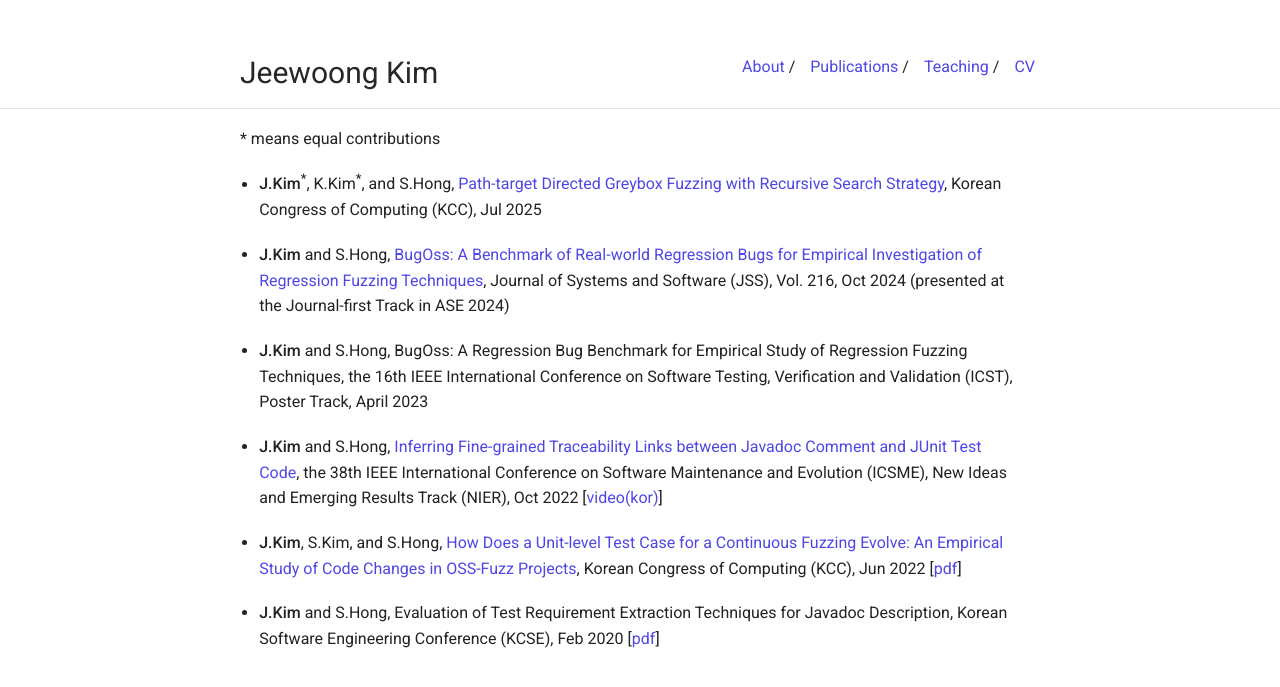
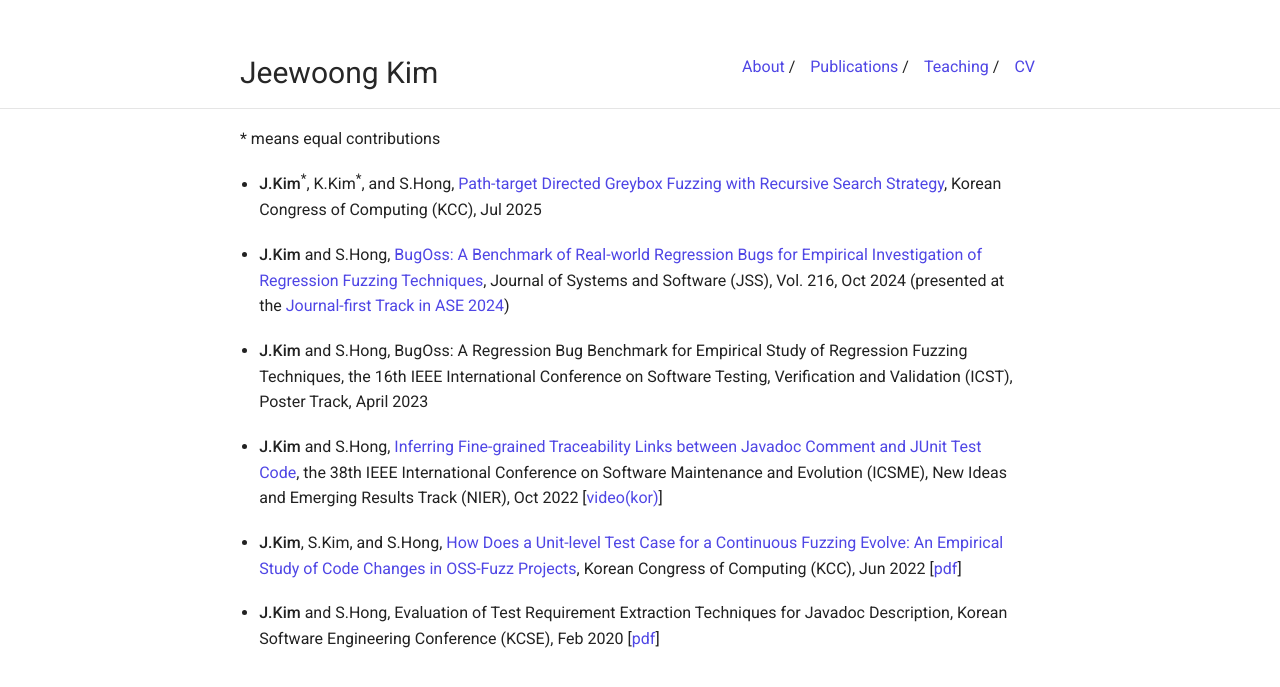
Before and after one commit to JeewoongKim/jeewoongkim.github.io, a Jekyll site: the page built from publications.md, in a window 1280 px wide. Shown: the top 687 px of the page. Built offline with Jekyll 4.4.1, drawn with Linux system fonts in a browser that asks for light colours; part of the change alters nothing that is shown.

Commit message:
link jf-ase2024 presentation

```diff
--- a/publications.md
+++ b/publications.md
@@ -7,7 +7,7 @@ body_class: publications-page
 \* means equal contributions
 
 - **J.Kim**<sup>*</sup>, K.Kim<sup>*</sup>, and S.Hong, [Path-target Directed Greybox Fuzzing with Recursive Search Strategy](https://www.dbpia.co.kr/journal/articleDetail?nodeId=NODE12318196), Korean Congress of Computing (KCC), Jul 2025
-- **J.Kim** and S.Hong, [BugOss: A Benchmark of Real-world Regression Bugs for Empirical Investigation of Regression Fuzzing Techniques](https://www.sciencedirect.com/science/article/abs/pii/S016412122400164X), Journal of Systems and Software (JSS), Vol. 216, Oct 2024 (presented at the Journal-first Track in ASE 2024)
+- **J.Kim** and S.Hong, [BugOss: A Benchmark of Real-world Regression Bugs for Empirical Investigation of Regression Fuzzing Techniques](https://www.sciencedirect.com/science/article/abs/pii/S016412122400164X), Journal of Systems and Software (JSS), Vol. 216, Oct 2024 (presented at the [Journal-first Track in ASE 2024](https://conf.researchr.org/details/ase-2024/ase-2024-journal-first-papers/2/BUGOSS-A-Benchmark-of-Real-world-Regression-Bugs-for-Empirical-Investigation-of-Regr))
 - **J.Kim** and S.Hong, BugOss: A Regression Bug Benchmark for Empirical Study of Regression Fuzzing Techniques, the 16th IEEE International Conference on Software Testing, Verification and Validation (ICST), Poster Track, April 2023
 - **J.Kim** and S.Hong, [Inferring Fine-grained Traceability Links between Javadoc Comment and JUnit Test Code](https://ieeexplore.ieee.org/document/9978264/), the 38th IEEE International Conference on Software Maintenance and Evolution (ICSME), New Ideas and Emerging Results Track (NIER), Oct 2022 \[[video(kor)](https://youtu.be/cYSnoM7Z9hc)\]
 - **J.Kim**, S.Kim, and S.Hong, [How Does a Unit-level Test Case for a Continuous Fuzzing Evolve: An Empirical Study of Code Changes in OSS-Fuzz Projects](https://www.dbpia.co.kr/journal/articleDetail?nodeId=NODE11113310&buildDate=2026-02-24+10%3A04%3A31&cdnUrl=https%3A%2F%2Fcdn.dbpia.co.kr%2Fstatic&nowDate=20260330_1&appVersion=1.0.0&buildTime=20260224100431&minify=.min&nodeId=NODE11113310&mobileYN=N&medaTypeCode=185005&isPDFSizeAllowed=true&locale=ko&foreignIpYn=N&articleTitle=%EC%97%B0%EC%86%8D%EC%A0%81+%ED%8D%BC%EC%A7%95%EC%9D%84+%EC%9C%84%ED%95%9C+%EC%9C%A0%EB%8B%9B+%ED%85%8C%EC%8A%A4%ED%8A%B8%EB%8A%94+%EC%96%B4%EB%96%BB%EA%B2%8C+%EB%B3%80%ED%99%94%ED%95%98%EB%8A%94%EA%B0%80%3A+OSS-Fuzz%EC%9D%98+%ED%8D%BC%EC%A7%95+%ED%85%8C%EC%8A%A4%ED%8A%B8+%EC%BC%80%EC%9D%B4%EC%8A%A4+%EB%B3%80%EA%B2%BD+%EC%97%B0%EA%B5%AC&articleTitleEn=How+Does+a+Unit-level+Test+Case+for+Continuous+Fuzzing+Evolves%3A+An+Empirical+Study+of+Code+Changes+in+OSS-Fuzz+Projects&voisId=VOIS00692868&voisName=%ED%95%9C%EA%B5%AD%EC%A0%95%EB%B3%B4%EA%B3%BC%ED%95%99%ED%9A%8C+2022+%ED%95%9C%EA%B5%AD%EC%BB%B4%ED%93%A8%ED%84%B0%EC%A2%85%ED%95%A9%ED%95%99%EC%88%A0%EB%8C%80%ED%9A%8C+%EB%85%BC%EB%AC%B8%EC%A7%91&voisCnt=769&searchResultKey=%2FlMfWK6MWZi5N74t6Fqz8W2SzT9VlhC%2BOSzOMFbo4pXig64LpL3n%2BiOKcuQNBLxC&language=ko_KR&hasTopBanner=true), Korean Congress of Computing (KCC), Jun 2022 \[[pdf](/pubs/kcc22_oss-fuzz-change.pdf)\]
```
